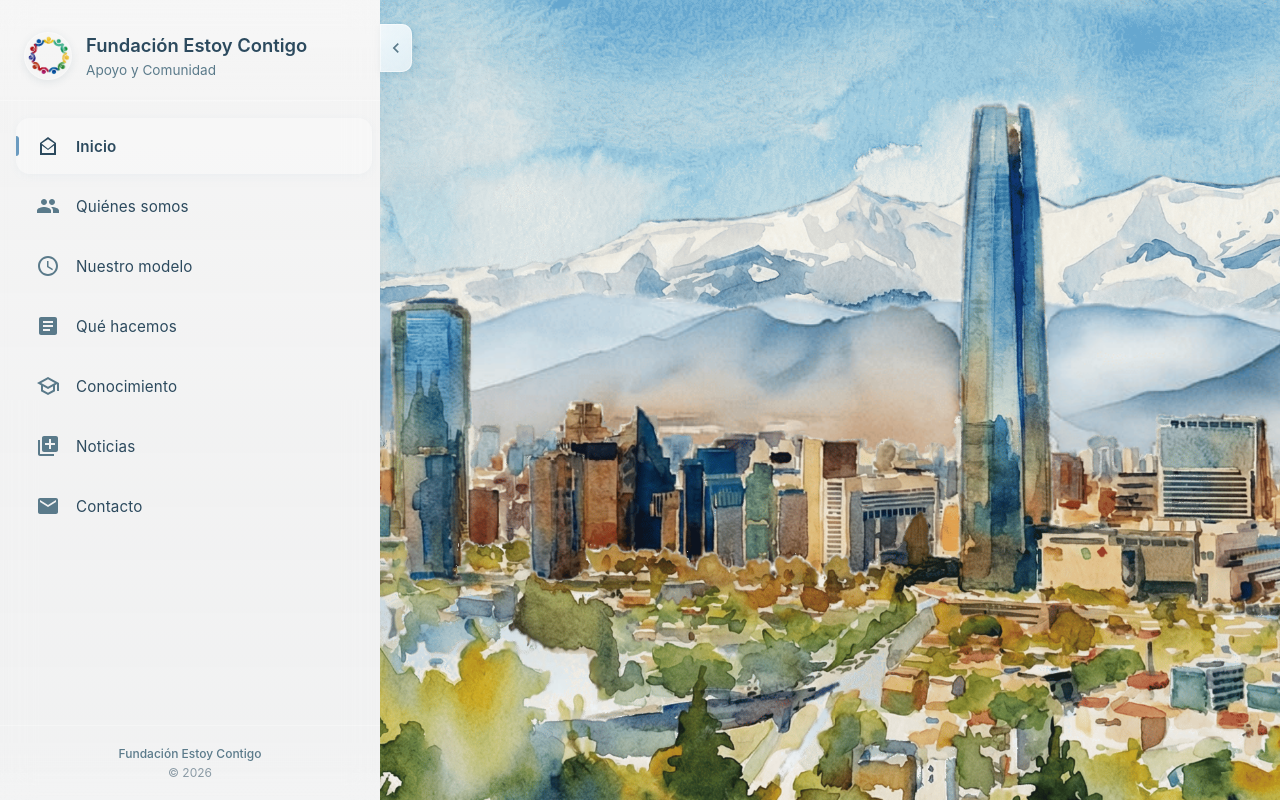
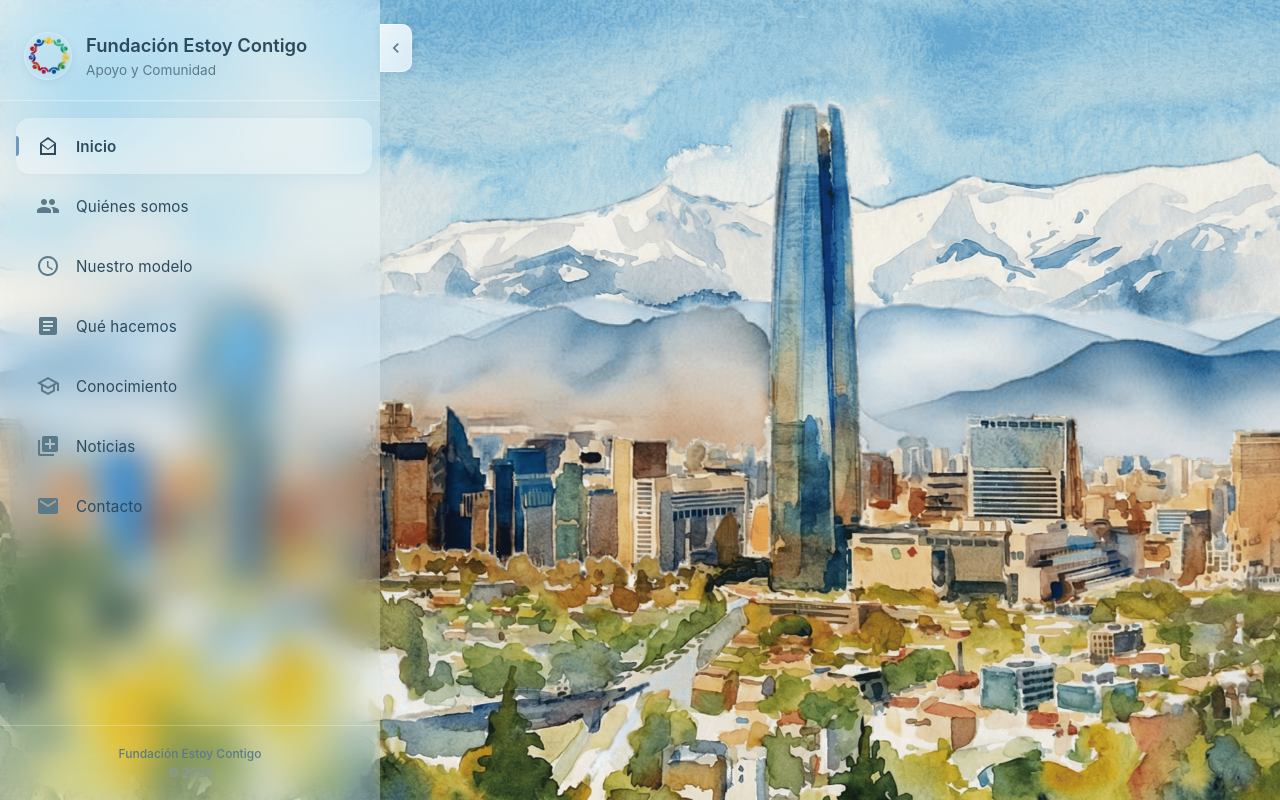
Before and after one commit to brifyai/fundacionestoycontigov2, a React (Vite) app: page / in a window 1280 px wide. Built offline with nearby package versions, Linux system fonts and the light colour scheme.

Commit message:
Actualización de estilos y componentes UI

```diff
--- a/src/components/Conocimiento.css
+++ b/src/components/Conocimiento.css
@@ -9,7 +9,7 @@
 /* Hero Section */
 .conocimiento-hero {
   position: relative;
-  height: 400px;
+  height: 500px;
   background-size: cover;
   background-position: center;
   background-repeat: no-repeat;
--- a/src/components/ContentView.css
+++ b/src/components/ContentView.css
@@ -51,7 +51,7 @@
 .content-hero {
   position: relative;
   width: 100%;
-  height: 400px;
+  height: 500px;
   overflow: hidden;
 }
 
--- a/src/components/Layout.css
+++ b/src/components/Layout.css
@@ -25,17 +25,20 @@
   height: 100vh;
   /* Transición suave del ancho */
   transition: width 0.3s cubic-bezier(0.4, 0, 0.2, 1);
-  /* El sidebar tiene su propio fondo de vidrio */
-  backdrop-filter: blur(16px) saturate(150%);
-  -webkit-backdrop-filter: blur(16px) saturate(150%);
-  background: linear-gradient(180deg, rgba(255,255,255,0.28) 0%, rgba(245,248,250,0.22) 100%);
-  box-shadow: 1px 0 14px rgba(44, 74, 94, 0.04);
+  /* Los estilos visuales (backdrop-filter, background) están en SidebarMenu.css */
+  /* para garantizar consistencia entre Home e interiores */
 }
 
-/* Estado colapsado del sidebar */
-.app-layout .sidebar-glass.collapsed {
-  background: linear-gradient(180deg, rgba(255,255,255,0.32) 0%, rgba(245,248,250,0.26) 100%);
+/* En el Home, el sidebar debe estar fixed para que la imagen pase por debajo */
+.app-layout.home-layout .sidebar-glass {
+  position: fixed;
+  left: 0;
+  top: 0;
+  z-index: 1000;
 }
+
+/* El sidebar usa el mismo glassmorphism translúcido en Home e interiores */
+/* Los estilos visuales están centralizados en SidebarMenu.css */
 
 /* ============================================
    CONTENIDO PRINCIPAL
@@ -57,20 +60,27 @@
 }
 
 /* Contenido del home (ParallaxScene) */
-.app-layout .home-main {
+.app-layout.home-layout .home-main {
   padding: 0;
   position: relative;
   overflow: hidden;
   display: flex;
   flex-direction: column;
+  /* El home ocupa todo el ancho del viewport */
+  width: 100vw;
+  min-width: 100vw;
   /* El home no tiene fondo - usa el del body o el parallax */
   background: transparent;
+  /* El main del home no debe tener flex:1 para evitar problemas con el sidebar fixed */
+  flex: none;
 }
 
 /* El contenido del home debe ocupar todo el espacio */
-.app-layout .home-main > * {
+.app-layout.home-layout .home-main > * {
   flex: 1;
-  min-height: 100%;
+  min-height: 100vh;
+  /* El parallax debe ocupar todo el ancho */
+  width: 100vw;
 }
 
 /* ============================================
@@ -121,10 +131,10 @@
     width: 100%;
   }
 
-  .app-layout .home-main {
+  .app-layout.home-layout .home-main {
     /* El home también necesita espacio para el botón hamburguesa en mobile */
     padding-top: 80px;
-    width: 100%;
+    width: 100vw;
     min-height: calc(100vh - 80px);
   }
 }
--- a/src/components/Layout.jsx
+++ b/src/components/Layout.jsx
@@ -37,6 +37,7 @@ const Layout = ({ children, isHome = false }) => {
     <div className={`app-layout ${isCollapsed ? 'sidebar-collapsed' : ''} ${isMobile ? 'mobile' : ''} ${isHome ? 'home-layout' : ''}`}>
       <SidebarMenu
         isInterior={!isHome}
+        isHome={isHome}
         collapsed={isCollapsed}
         onCollapsedChange={setIsCollapsed}
       />
--- a/src/components/ParallaxScene.css
+++ b/src/components/ParallaxScene.css
@@ -11,11 +11,11 @@ body {
   background-color: #f0f0f0;
 }
 
-/* Contenedor parallax - ocupa todo el espacio disponible */
+/* Contenedor parallax - ocupa todo el viewport para que el sidebar se vea translúcido */
 .parallax-container {
   position: relative;
-  width: 100%;
-  height: 100%;
+  width: 100vw;
+  height: 100vh;
   min-height: 100vh;
   overflow: hidden;
   display: flex;
--- a/src/components/QueHacemos.css
+++ b/src/components/QueHacemos.css
@@ -9,7 +9,7 @@
 /* Hero Section - Solo Imagen */
 .qh-hero {
   width: 100%;
-  height: 400px;
+  height: 500px;
   overflow: hidden;
 }
 
--- a/src/components/QuienesSomos.jsx
+++ b/src/components/QuienesSomos.jsx
@@ -19,7 +19,7 @@ const QuienesSomos = () => {
   return (
     <div className="quienes-somos-container">
       {/* Header Section con imagen de fondo */}
-      <section className="qs-header" style={{ backgroundImage: `url('/images/quienes_somos1.png')` }}>
+      <section className="qs-header" style={{ backgroundImage: `url('/images/quienes_somos1.png')`, height: '500px' }}>
         <div className="qs-header-overlay" />
         <motion.div
           className="qs-header-content"
```
